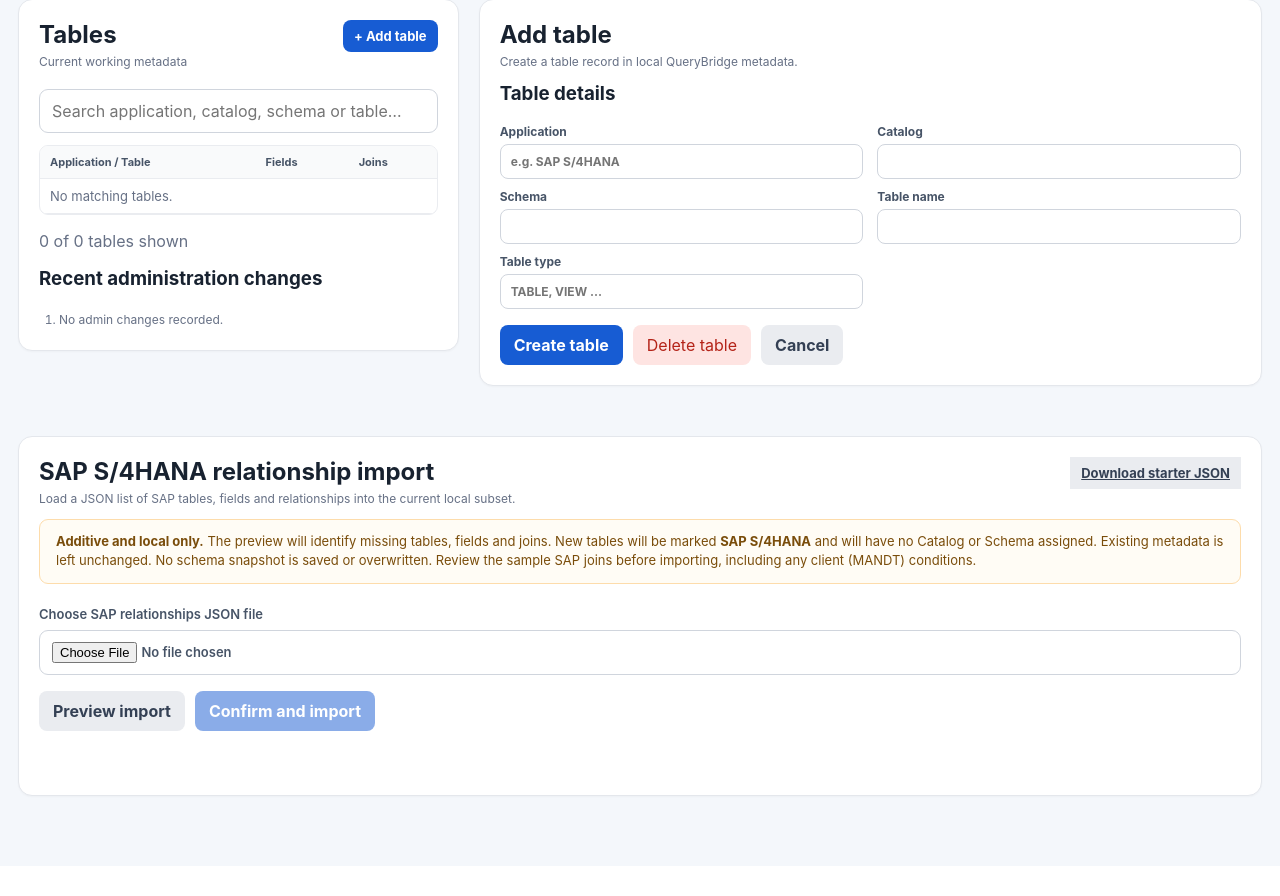
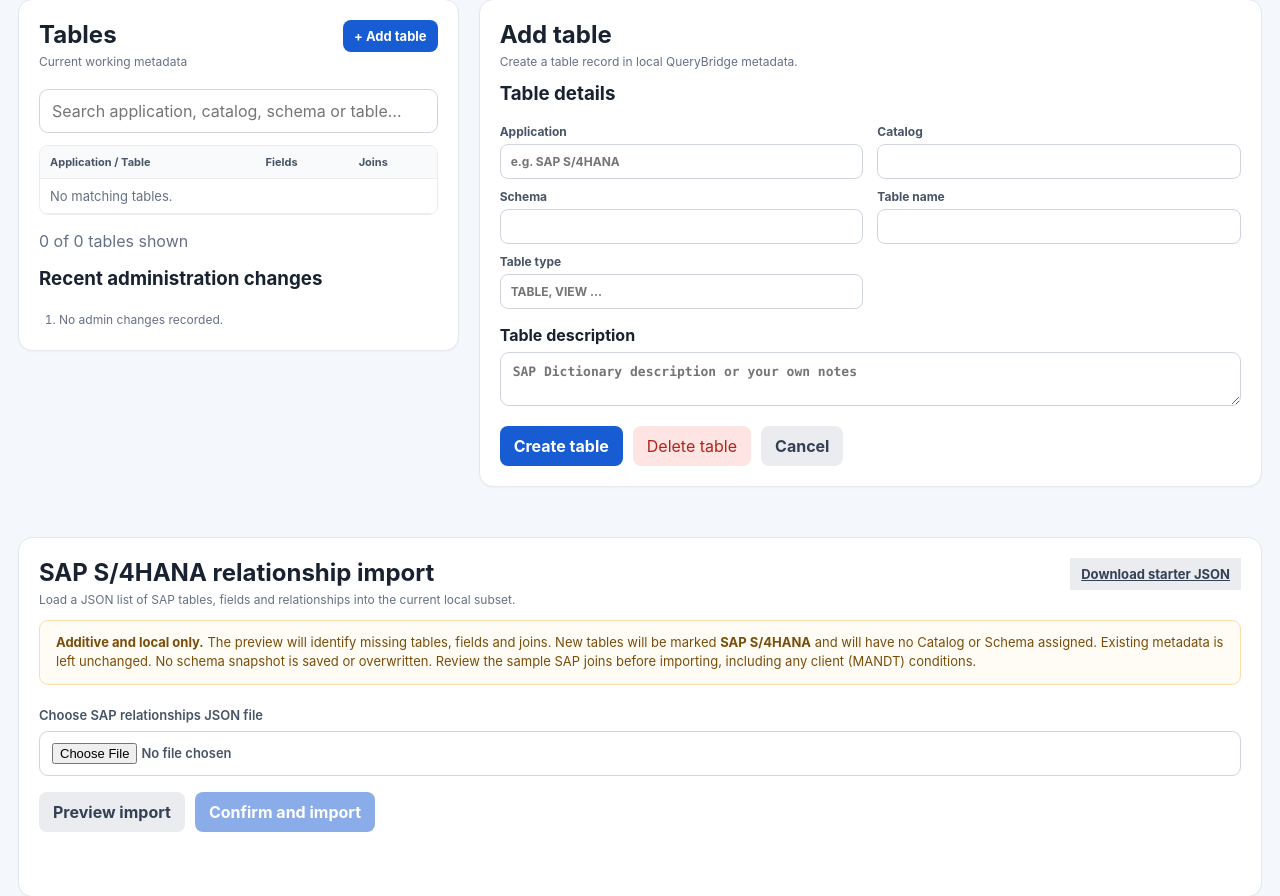
Before and after one commit to zageabb/querybridge, a Flask app: page /admin in a window 1280 px wide. Shown: the part 419-1315 px from the top of the page. Before the commit the page ends 1217 px from the top, so only its background shows below. Run offline with Flask 3, Linux system fonts and the light colour scheme; data that the repository does not hold is empty; some libraries are stand-ins or nearby versions.

Commit message:
Add table description editor for imported SAP DDIC metadata

```diff
--- a/templates/admin.html
+++ b/templates/admin.html
@@ -65,6 +65,7 @@
                     <label>Table name <input name="table_name" maxlength="200" required></label>
                     <label>Table type <input name="table_type" maxlength="100" placeholder="TABLE, VIEW …"></label>
                 </div>
+                <label>Table description <textarea name="description" rows="2" maxlength="1000" placeholder="SAP Dictionary description or your own notes"></textarea></label>
                 <div class="admin-actions">
                     <button class="primary" type="submit" id="admin-save-table">Save table</button>
                     <button class="danger" type="button" id="admin-delete-table" hidden>Delete table</button>
```
